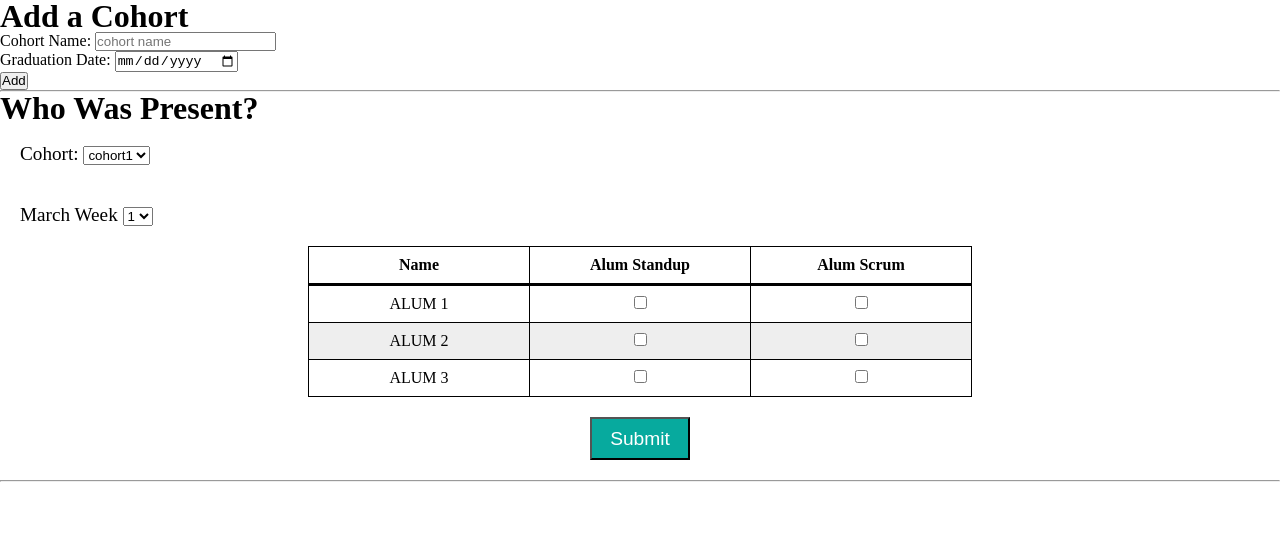
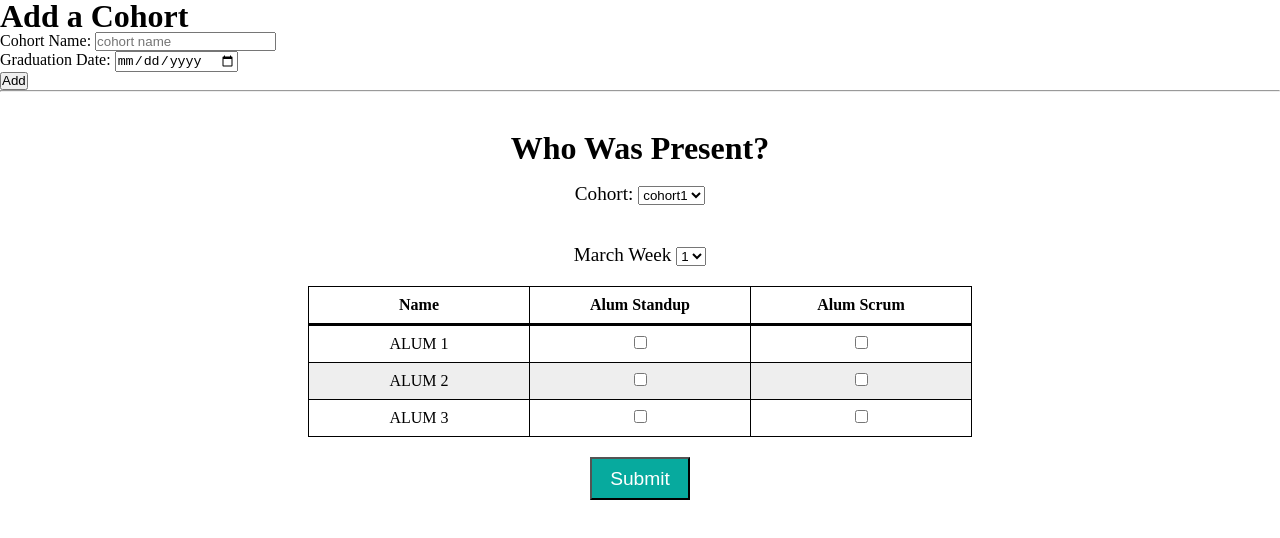
Before and after one commit to AwrenNuit/alum-tracker, a React (Create React App) app: page / in a window 1280 px wide. Shown: the top 538 px of the page. Built offline with nearby package versions, Linux system fonts and the light colour scheme.

Commit message:
centered everything on DOM, added top margin

```diff
--- a/src/components/AlumList/AlumList.css
+++ b/src/components/AlumList/AlumList.css
@@ -1,3 +1,8 @@
+.list-container {
+  margin-top: 40px;
+  text-align: center;
+}
+
 .list-form-btn {
   cursor: pointer;
   font-size: 1.2em;
--- a/src/components/AlumList/AlumList.js
+++ b/src/components/AlumList/AlumList.js
@@ -51,13 +51,17 @@ export default function AlumList() {
         setMonth('December');
         break;
     }
-  })
+  }, []);
+
+  const handleSubmit = () => {
+
+  }
 
   return(
-    <>
+    <div className="list-container">
       <h1>Who Was Present?</h1>
 
-    <form>
+      <form onSubmit={handleSubmit}>
         <div className="list-select-container">
           <div className="list-select-cohort">
             <label>Cohort: </label>
@@ -157,7 +161,6 @@ export default function AlumList() {
           <button className="list-form-btn" type="submit">Submit</button>
         </div>
       </form>
-    <hr />
-    </>
+    </div>
   );
 }
```
Lines whose indentation alone changed are shown as unchanged.
